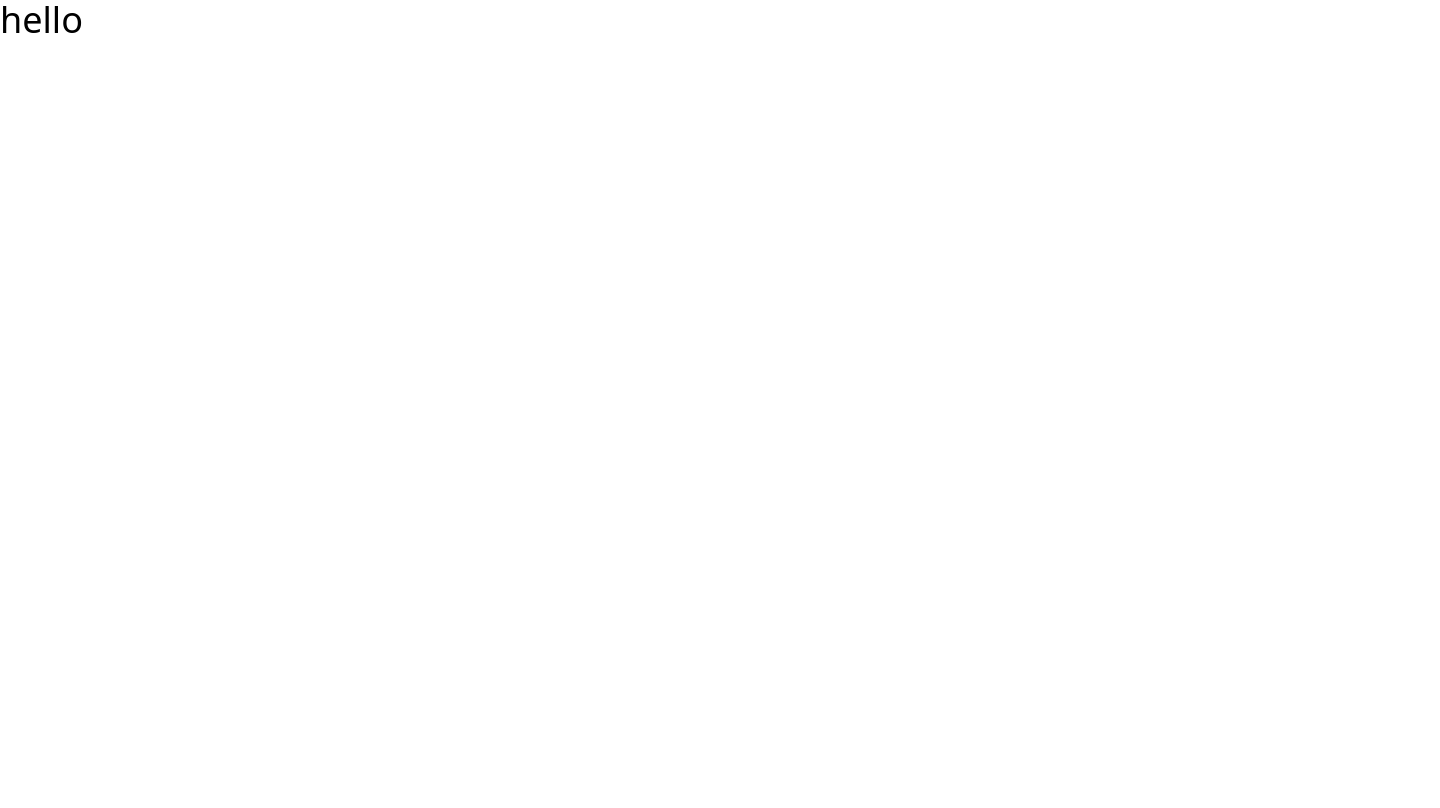
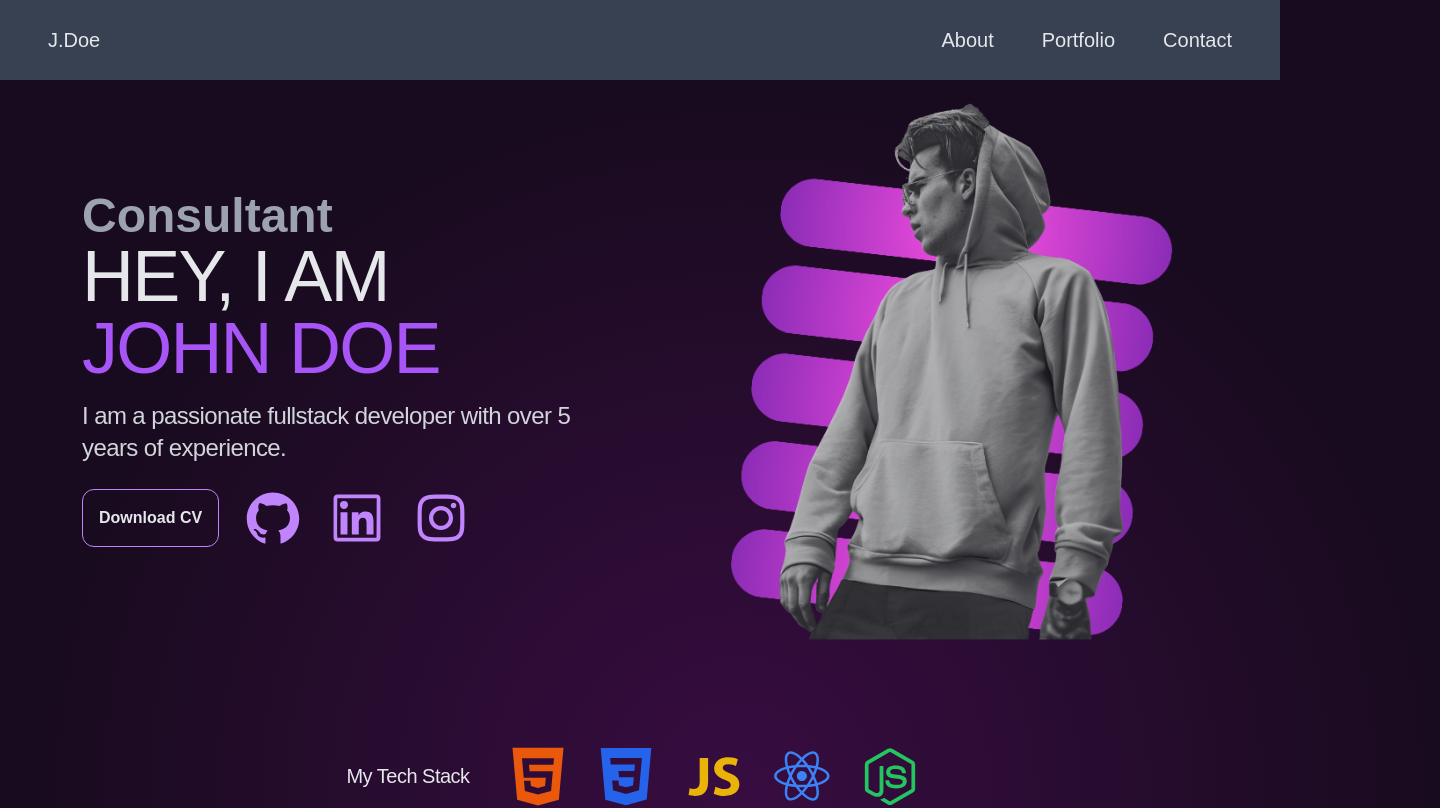
Before and after one commit to huzaifa898/portfolio, a React (Create React App) app: page / in a window 1280 px wide. Shown: the top 808 px of the page, 1440 px wide, since content can reach past the window. Built offline with nearby package versions, Linux system fonts and the light colour scheme.

Commit message:
add hero section and navbar ssection

```diff
--- a/package.json
+++ b/package.json
@@ -6,9 +6,13 @@
     "@testing-library/jest-dom": "^5.17.0",
     "@testing-library/react": "^13.4.0",
     "@testing-library/user-event": "^13.5.0",
+    "framer-motion": "^11.3.30",
     "react": "^18.3.1",
     "react-dom": "^18.3.1",
+    "react-icons": "^5.3.0",
     "react-scripts": "5.0.1",
+    "react-scroll": "^1.9.0",
+    "react-type-animation": "^3.2.0",
     "web-vitals": "^2.1.4"
   },
   "scripts": {
--- a/src/App.js
+++ b/src/App.js
@@ -1,9 +1,14 @@
 
 import './App.css';
+import Hero from './Compenets/Hero';
+import Navbar from './Compenets/Navbar';
 
 function App() {
   return (
-    <div className='text-4xl'>hello</div>
+    <>
+    <Navbar/>
+    <Hero/>
+    </>
   );
 }
 
--- /dev/null
+++ b/src/Compenets/Hero.jsx
@@ -0,0 +1,131 @@
+import React from "react";
+import profilepic from "../Assets/profpic.png";
+import { TypeAnimation } from "react-type-animation";
+import ShinyEffect from "./ShinyEffect";
+import {
+  AiOutlineGithub,
+  AiOutlineInstagram,
+  AiOutlineLink,
+  AiOutlineLinkedin,
+} from "react-icons/ai";
+import {
+  DiCss3,
+  DiHtml5,
+  DiJavascript1,
+  DiNodejsSmall,
+  DiReact,
+} from "react-icons/di";
+import { motion } from "framer-motion";
+
+
+const Hero = () => {
+  return (
+    <div className="mt-24 max-w-[1200px] mx-auto relative">
+        <div className="grid md:grid-cols-2 place-items-center gap-8">
+            <motion.div
+            initial={{ opacity: 0, y: -50 }}
+            whileInView={{ opacity: 1, y: 0 }}
+            viewport={{ once: true }}
+            transition={{ duration: 1 }}
+            >
+                <TypeAnimation
+                    sequence={[
+                        "Fullstack Dev",
+                        1000,
+                        "Webdesigner",
+                        1000,
+                        "Consultant",
+                        1000
+                    ]}
+                    speed={50}
+                    repeat={Infinity}
+                    className="font-bold text-gray-400 text-xl md:text-5xl italic- mb-4"
+                />
+
+                <motion.p
+                initial={{ opacity: 0 }}
+                whileInView={{ opacity: 1 }}
+                viewport={{ once: true }}
+                transition={{ duration: 1, delay: 0.5 }}
+                className="text-gray-200 md:text-7xl text-5xl tracking-tight mb-4"
+                >
+                    HEY, I AM <br/>
+                    <span className="text-purple-500">JOHN DOE</span>
+                </motion.p>
+
+                <motion.p
+                initial={{ opacity: 0 }}
+                whileInView={{ opacity: 1 }}
+                viewport={{ once: true }}
+                transition={{ duration: 1, delay: 1 }}
+                className="text-gray-300 max-w-[300px] md:max-w-[500px] md:text-2xl text-lg mb-6"
+                >
+                    I am a passionate fullstack developer with over 5 years of experience.
+                </motion.p>
+
+                <motion.div
+                initial={{ opacity: 0, y: 50 }}
+                whileInView={{ opacity: 1, y: 0 }}
+                viewport={{ once: true }}
+                transition={{ duration: 1, delay: 1.5 }}
+                className="flex flex-row items-center gap-6 my-4 md:mb-0"
+                >
+                    <motion.button whileHover={{ scale: 1.05, boxShadow: "0px 0px 8px rgba(0, 0, 0, 0.3)" }}
+                        className="z-10 cursor-pointer font-bold text-gray-200 md:w-auto p-4 border
+                                     border-purple-400 rounded-xl"
+                    >
+                        Download CV
+                    </motion.button>
+
+                    <div className="flex gap-6 flex-row text-4xl md:text-6xl text-purple-400 z-20">
+                        <motion.a whileHover={{ scale: 1.2 }} href="#">
+                            <AiOutlineGithub/>
+                        </motion.a>
+
+                        <motion.a whileHover={{ scale: 1.2 }} href="#">
+                            <AiOutlineLinkedin/>
+                        </motion.a>
+
+                        <motion.a whileHover={{ scale: 1.2 }} href="#">
+                            <AiOutlineInstagram/>
+                        </motion.a>
+                    </div>
+                </motion.div>
+            </motion.div>
+
+
+            <motion.img
+                src={profilepic}
+                className="w-[300px] md:w-[450px]"
+                initial={{ opacity: 0, scale: 0.8 }}
+                whileInView={{ opacity: 1, scale: 1 }}
+                viewport={{ once: true }}
+                transition={{ duration: 1 }}
+            />
+        </div>
+
+        <motion.div
+            initial={{ opacity: 0 }}
+            whileInView={{ opacity: 1 }}
+            viewport={{ once: true }}
+            transition={{ duration: 1, delay: 2 }}
+            className="flex flex-row text-7xl px-12 md:px-0 w-full justify-center items-center py-24"
+        >
+            <p className="text-gray-200 mr-6">My Tech Stack</p>
+            <DiHtml5 className="text-orange-600 mx-2" />
+            <DiCss3 className="text-blue-600 mx-2" />
+            <DiJavascript1 className="text-yellow-500 mx-2" />
+            <DiReact className="text-blue-500 mx-2" />
+            <DiNodejsSmall className="text-green-500 mx-2" />
+
+        </motion.div>
+
+        <div className="absolute inset-0 hidden md:block">
+            <ShinyEffect left={0} top={0} size={1400} />
+        </div>
+
+    </div>
+  )
+}
+
+export default Hero
--- /dev/null
+++ b/src/Compenets/Navbar.jsx
@@ -0,0 +1,73 @@
+import React, { useState } from 'react'
+import { AiOutlineMenu, AiOutlineClose } from 'react-icons/ai'
+import { Link } from 'react-scroll'
+import { motion } from 'framer-motion'
+
+const Navbar = () => {
+    const [nav, setNav] = useState(false)
+
+    const toggleNav = () => {
+        setNav(!nav)
+    }
+
+    const closeNav = () => {
+        setNav(false)
+    }
+
+    const menuVariants = {
+        open: {
+            x: 0,
+            transition: {
+            stiffness: 20,
+            damping: 15
+            }
+        },
+        closed: {
+            x: '-100%',
+            transition: {
+            stiffness: 20,
+            damping: 15
+            }
+        }
+    }
+
+  return (
+    <div className='fixed top-0 left-0 w-full bg-gray-700 backdrop-blur-md z-50'>
+        <div className='max-w-[1300px] mx-auto  flex justify-between text-gray-200
+        text-xl items-center px-12 h-20'>
+
+            <a href="#">J.Doe</a>
+
+            <ul className='hidden md:flex gap-12 z-10 cursor-pointer'>
+                <li><Link to="skills" smooth={true} offset={50} duration={500}>About</Link></li>
+                <li><Link to="portfolio" smooth={true} offset={50} duration={500}>Portfolio</Link></li>
+                <li><Link to="contact" smooth={true} offset={50} duration={500}>Contact</Link></li>
+            </ul>
+
+            <div onClick={toggleNav} className='md:hidden z-50 text-gray-200'>
+                {nav ? <AiOutlineClose size={30} /> : <AiOutlineMenu size={30} />}
+            </div>
+
+            <motion.div
+            initial={false}
+            animate={nav ? 'open' : 'closed'}
+            variants={menuVariants}
+            className='fixed left-0 top-0 w-full min-h-screen bg-gray-900 z-40'
+            >
+                <ul className='font-semibold text-4xl space-y-8 mt-24 text-center'>
+                    <li><Link to="skills" onClick={closeNav} smooth={true} offset={50} duration={500}>About</Link></li>
+                    <li><Link to="portfolio" onClick={closeNav} smooth={true} offset={50} duration={500}>Portfolio</Link></li>
+                    <li><Link to="contact" onClick={closeNav} smooth={true} offset={50} duration={500}>Contact</Link></li>
+                </ul>
+
+
+            </motion.div>
+
+
+
+        </div>
+    </div>
+  )
+}
+
+export default Navbar
--- /dev/null
+++ b/src/Compenets/ShinyEffect.jsx
@@ -0,0 +1,26 @@
+import React from 'react'
+
+const ShinyEffect = ({left, right, top, size = 500}) => {
+
+    const positionStyles = {
+        top:`${top}px`,
+        width:`${size}px`,
+        height:`${size}px`,
+        zIndex: -1
+    }
+
+    if (left !== undefined) {
+        positionStyles.left = `${left}px`
+    }
+
+    if (right !== undefined) {
+        positionStyles.right = `${right}px`
+    }
+
+
+  return (
+    <div className='shiny-effect' style={positionStyles}></div>
+  )
+}
+
+export default ShinyEffect
--- a/src/index.css
+++ b/src/index.css
@@ -1,3 +1,32 @@
 @tailwind base;
 @tailwind components;
 @tailwind utilities;
+body {
+    font-family: "Space Grotesk", sans-serif;
+    background-color: #190b1f;
+  }
+
+  h2 {
+    @apply text-xl md:text-4xl
+  }
+
+  p {
+    @apply text-xl tracking-tight leading-relaxed
+  }
+
+  span {
+    @apply text-purple-600
+  }
+
+
+  .shiny-effect {
+    position: absolute;
+    border-radius: 50%;
+    pointer-events: none;
+    z-index: 1;
+    background: radial-gradient(circle, rgba(178, 19, 202, 0.2), transparent 70%);
+  }
+
+  .bg-primary-color {
+      @apply bg-purple-600
+  }
```
Also changed, not shown: 1 other file (tests, documents, lock files or other folders).
